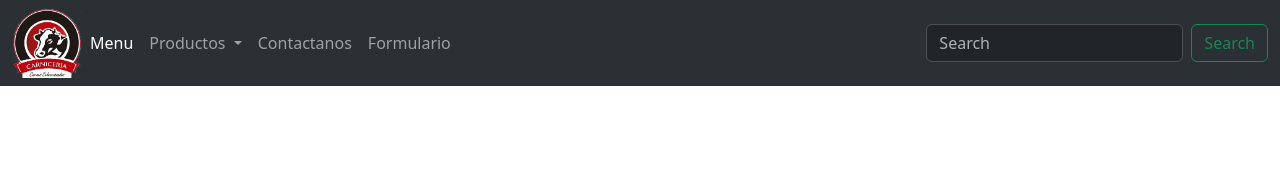
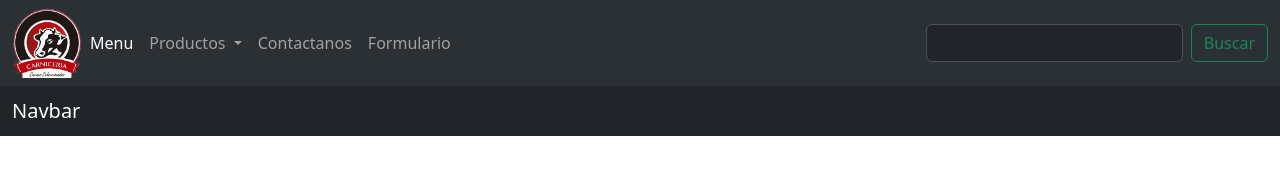
Before and after one commit to Y0rha9s/Prueba1Web, a plain HTML site: page Index.html in a window 1280 px wide. Drawn offline with nearby package versions, Linux system fonts and the light colour scheme.

Commit message:
cambios en index

```diff
--- a/Index.html
+++ b/Index.html
@@ -6,6 +6,7 @@
   <meta http-equiv="X-UA-Compatible" content="IE=edge">
   <meta name="viewport" content="width=device-width, initial-scale=1.0">
   <title>Document</title>
+  <!--libreria bootstrap-->
   <link href="https://cdn.jsdelivr.net/npm/bootstrap@5.3.0-alpha2/dist/css/bootstrap.min.css" rel="stylesheet"
     integrity="sha384-aFq/bzH65dt+w6FI2ooMVUpc+21e0SRygnTpmBvdBgSdnuTN7QbdgL+OapgHtvPp" crossorigin="anonymous">
 </head>
@@ -16,7 +17,7 @@
     integrity="sha384-qKXV1j0HvMUeCBQ+QVp7JcfGl760yU08IQ+GpUo5hlbpg51QRiuqHAJz8+BrxE/N"
     crossorigin="anonymous"></script>
   <!--#endregion -->
-  <!--#region Nav bar  -->
+
     <nav class="navbar navbar-expand-lg bg-body-tertiary" data-bs-theme="dark">
       <div class="container-fluid">
         <img src="./assets/IMG/carniceria2.png" alt="" width="70" height="70">
@@ -54,16 +55,25 @@
             </li>
           </ul>
           <form class="d-flex" role="search">
-          <input class="form-control me-2" type="search" placeholder="Search" aria-label="Search">
-          <button class="btn btn-outline-success" type="submit">Search</button>
+            <input class="form-control me-2" type="search" placeholder="" aria-label="Search">
+            <button class="btn btn-outline-success" type="submit">Buscar</button>
           </form>
         </div>
       </div>
     </nav>
-  <!--#endregion -->
-  <!--#region items-->
-  <div class="container"></div>
-  <!--#endregion-->
+    <section>
+      <div>
+      </div>
+    </section>
+    <footer>
+      <div>
+        <nav class="navbar bg-dark" data-bs-theme="dark" >
+          <div class="container-fluid">
+            <span class="navbar-brand mb-0 h1">Navbar</span>
+          </div>
+        </nav>
+      </div>
+    </footer>
 </body>
 
 </html>
```
Also changed, not shown: assets/IMG/carnicerias-removebg-preview.png (deleted), 1 other file. Lines whose indentation alone changed are shown as unchanged.
